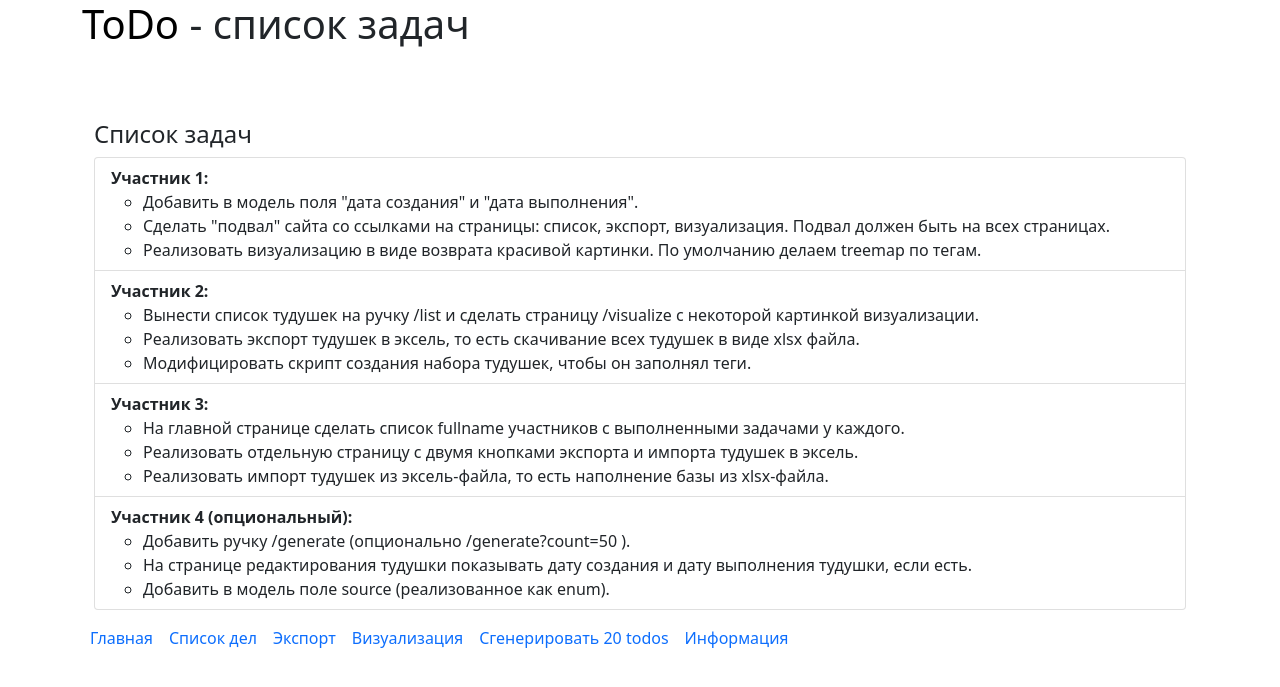
After one commit to vlad17v/ddz, a FastAPI app: template app/templates/info-tasks.html in a window 1280 px wide. The commit adds this page. Shown: the top 687 px of the page. Run offline with FastAPI, Linux system fonts and the light colour scheme; the template is opened without the code that fills it, so the values that code supplies are empty; some libraries are stand-ins or nearby versions.

Commit message:
Add page about

```diff
--- a/app/templates/base.html
+++ b/app/templates/base.html
@@ -37,6 +37,9 @@
             <li class="nav-item">
                 <a class="nav-link" href="/todo/generate/">Сгенерировать 20 todos</a>
             </li>
+            <li class="nav-item">
+                <a class="nav-link" href="/todo/info-tasks/">Информация</a>
+            </li>
         </ul>
     </nav>
 </footer>
--- /dev/null
+++ b/app/templates/info-tasks.html
@@ -0,0 +1,49 @@
+{% extends 'base.html' %}
+
+{% block content %}
+
+<div class="container mt-5">
+    <h4 class="mb-6">Список задач</h4>
+    <ul class="list-group">
+        <li class="list-group-item">
+            <strong>Участник 1:</strong>
+            <ul>
+                <li>Добавить в модель поля "дата создания" и "дата выполнения".</li>
+                <li>Сделать "подвал" сайта со ссылками на страницы: список, экспорт, визуализация. Подвал должен быть на
+                    всех страницах.
+                </li>
+                <li>Реализовать визуализацию в виде возврата красивой картинки. По умолчанию делаем treemap по тегам.
+                </li>
+            </ul>
+        </li>
+        <li class="list-group-item">
+            <strong>Участник 2:</strong>
+            <ul>
+                <li>Вынести список тудушек на ручку /list и сделать страницу /visualize с некоторой картинкой
+                    визуализации.
+                </li>
+                <li>Реализовать экспорт тудушек в эксель, то есть скачивание всех тудушек в виде xlsx файла.</li>
+                <li>Модифицировать скрипт создания набора тудушек, чтобы он заполнял теги.</li>
+            </ul>
+        </li>
+        <li class="list-group-item">
+            <strong>Участник 3:</strong>
+            <ul>
+                <li>На главной странице сделать список fullname участников с выполненными задачами у каждого.</li>
+                <li>Реализовать отдельную страницу с двумя кнопками экспорта и импорта тудушек в эксель.</li>
+                <li>Реализовать импорт тудушек из эксель-файла, то есть наполнение базы из xlsx-файла.</li>
+            </ul>
+        </li>
+        <li class="list-group-item">
+            <strong>Участник 4 (опциональный):</strong>
+            <ul>
+                <li>Добавить ручку /generate (опционально /generate?count=50 ).</li>
+                <li>На странице редактирования тудушки показывать дату создания и дату выполнения тудушки, если есть.
+                </li>
+                <li>Добавить в модель поле source (реализованное как enum).</li>
+            </ul>
+        </li>
+    </ul>
+</div>
+
+{% endblock content %}
```
Also changed, not shown: app/router.py (+9 -0 lines).
